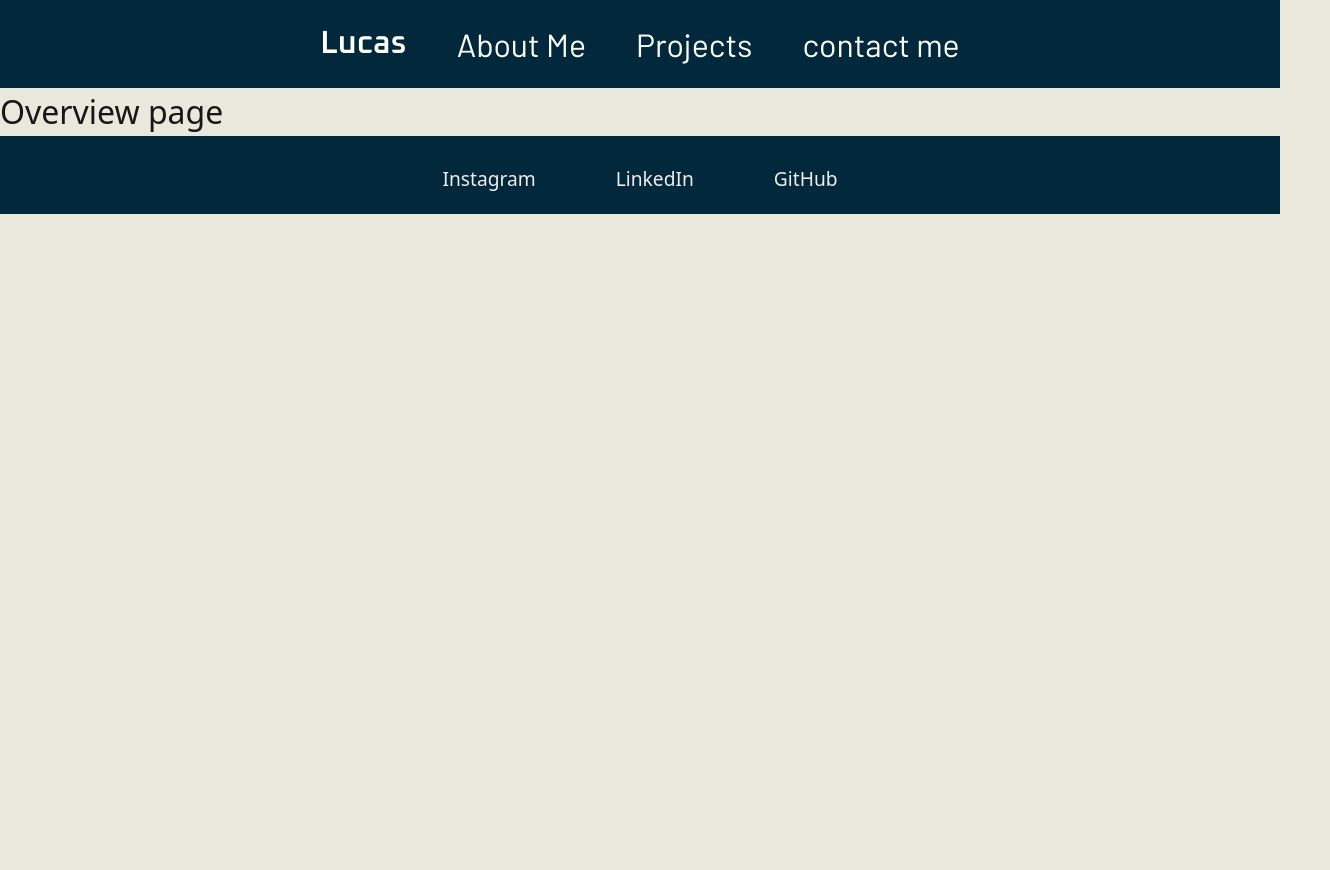
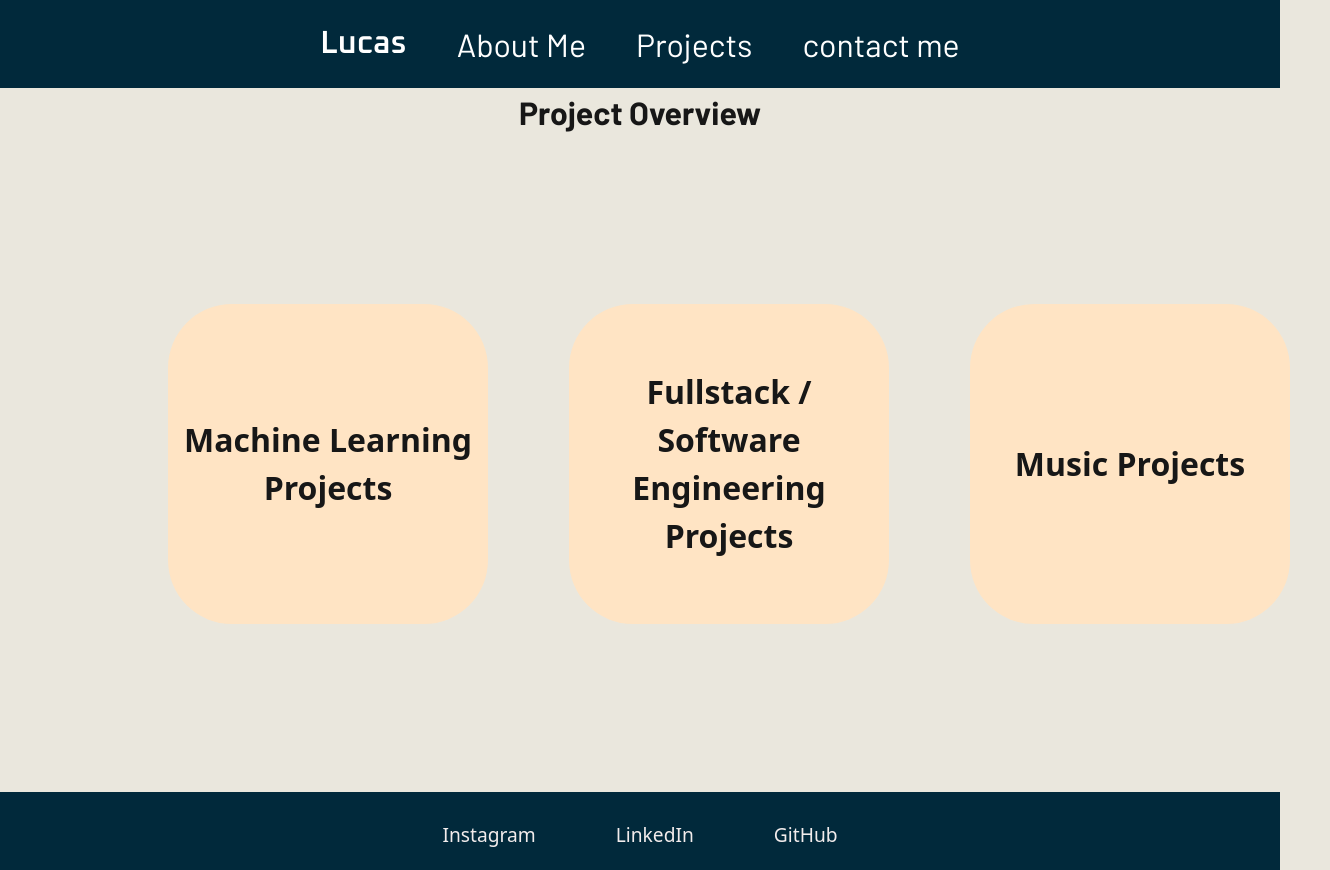
Before and after one commit to LubabDesu/portfolio_website, a Next.js app: page /Overview in a window 1280 px wide. Shown: the whole page, 1330 px wide, since content can reach past the window. Before the commit the page ends 800 px from the top, so only its background shows below. Built offline with nearby package versions, Linux system fonts and the light colour scheme.

Commit message:
Projects page skeleton done

```diff
--- a/src/app/Overview/page.jsx
+++ b/src/app/Overview/page.jsx
@@ -1,3 +1,43 @@
+import Link from "next/link";
+import "../globals.css";
+
 export default function Overview() {
-    return <div>Overview page</div>;
+    return (
+        <div>
+            <section className="section-header">
+                <h1>Project Overview</h1>
+            </section>
+            <section className="card-container">
+                <MlButton />
+                <SweButton />
+                <MusicButton />
+            </section>
+        </div>
+    );
 }
+
+function MlButton() {
+    return (
+        <Link href="/ml">
+            <button className="buttonCard">Machine Learning Projects</button>
+        </Link>
+    );
+}
+
+function SweButton() {
+    return (
+        <Link href="/swe">
+            <button className="buttonCard">
+                Fullstack / Software Engineering Projects
+            </button>
+        </Link>
+    );
+}
+
+function MusicButton() {
+    return (
+        <Link href="/music">
+            <button className="buttonCard">Music Projects</button>
+        </Link>
+    );
+}
--- a/src/app/globals.css
+++ b/src/app/globals.css
@@ -34,3 +34,39 @@ p {
     font-family: "Roboto";
     font-weight: 400;
 }
+
+h1 {
+    margin: 0 auto;
+    align-items: center;
+    justify-content: center;
+}
+
+.section-header {
+    display: flex;
+}
+/* For button cards in general */
+.card-container {
+    display: flex;
+    justify-content: space-around;
+    align-items: center;
+    gap: 1px;
+    margin: 10%;
+}
+
+.buttonCard {
+    font-weight: bold;
+    width: 320px;
+    height: 320px;
+    padding: 5px;
+    font-size: xx-large;
+    border-radius: 20%;
+    overflow: hidden;
+    background-color: bisque;
+    margin: 5vh;
+}
+
+.buttonCard:hover {
+    cursor: pointer;
+    background-color: aqua;
+    transition: background-color 0.4s ease;
+}
```
